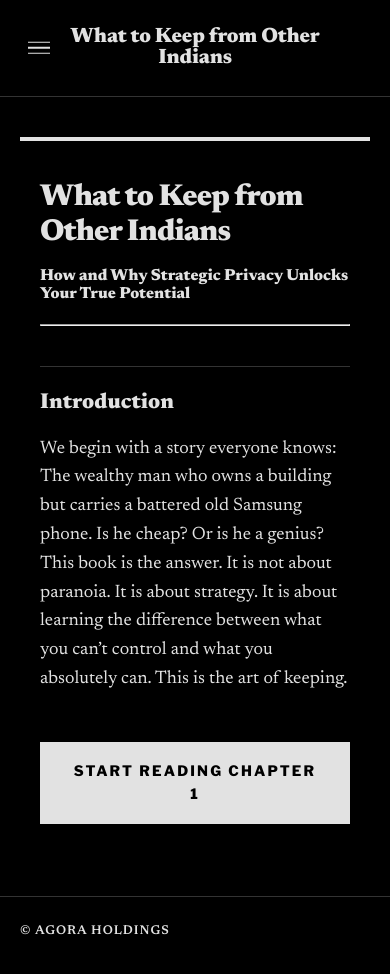
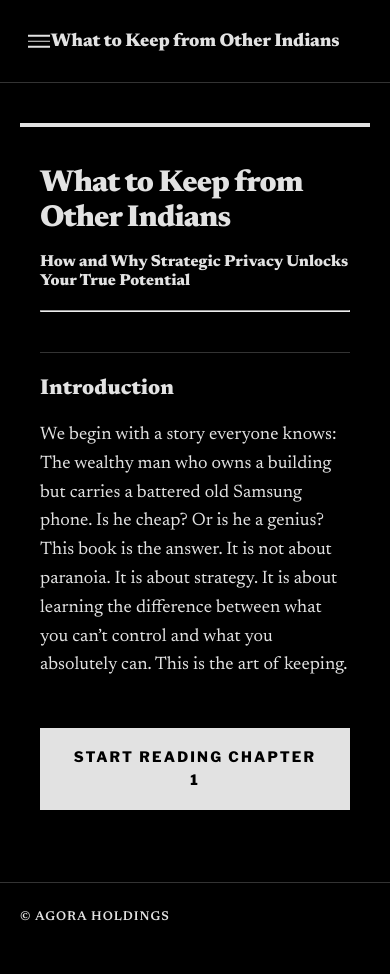
Before and after one commit to nodesman/wckfiwh, a Jekyll site: the page built from index.md, in a window 390 px wide. Shown: the top 974 px of the page. Built offline with Jekyll 4.4.1, drawn with Linux system fonts in a browser that asks for light colours.

Commit message:
Optimize mobile title and fix PWA manifest paths

```diff
--- a/assets/css/style.css
+++ b/assets/css/style.css
@@ -418,8 +418,9 @@ img {
 
   .branding .site-title {
     display: block;
-    font-size: 1.3rem; /* Slightly smaller but sharper */
-    line-height: 1;
+    font-size: 1.15rem; /* Reduced to prevent wrapping */
+    line-height: 1.2;
+    white-space: nowrap; /* Force single line */
   }
 
   .site-tagline {
```
Also changed, not shown: assets/manifest.webmanifest.
